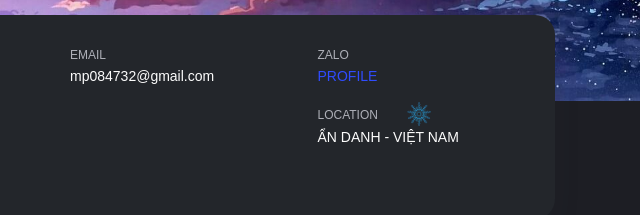
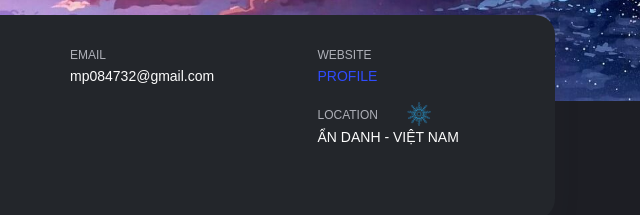
Before and after one commit to chonvotri/minhh, a plain HTML site: page index.html in a window 1280 px wide. Shown: the part 215-430 px from the top of the page, 640-1280 px from the left. Drawn offline with nearby package versions, Linux system fonts and the light colour scheme; a script that the page names is missing.

Commit message:
Update index.html
Signed-off-by: chonvotri <160751203+chonvotri@users.noreply.github.com>

```diff
--- a/index.html
+++ b/index.html
@@ -73,7 +73,7 @@
 </li>
                         </ul>
                         <ul class="header__contact">
-                            <li><span class="overhead">Zalo</span><a href="https://chonvotri.github.io/minh/">PROFILE</a> </li>
+                            <li><span class="overhead">WEBSITE</span><a href="https://chonvotri.github.io/minh/">PROFILE</a> </li>
                             <li><span class="overhead">Location</span>ẨN DANH - VIỆT NAM</li>
                         </ul>
                     </div>
```
